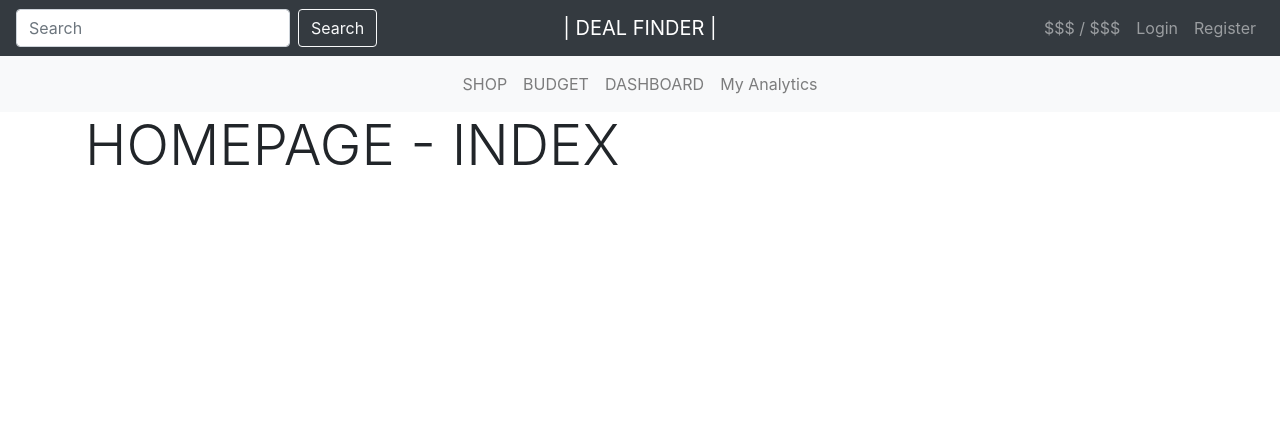
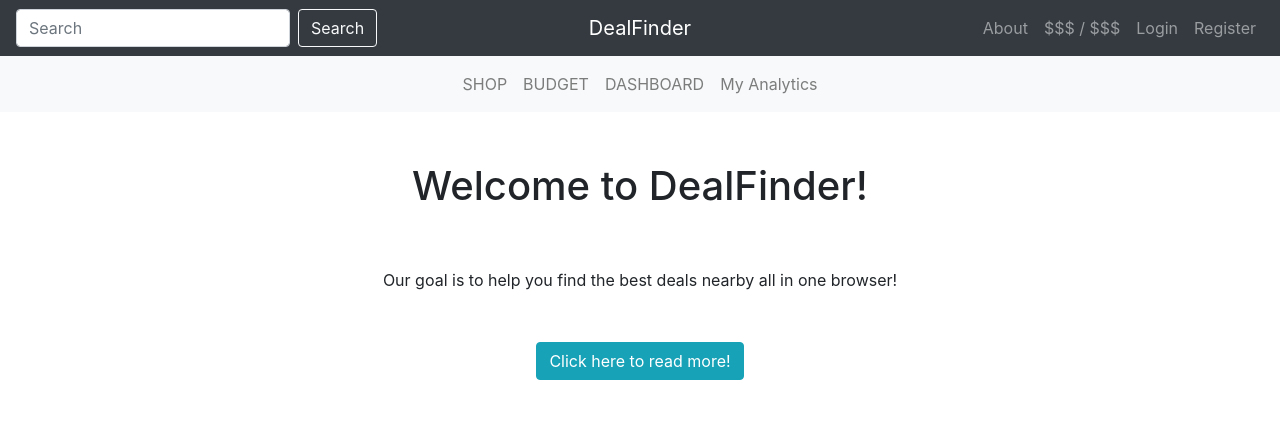
Before and after one commit to NihalKPatel/Deal-Finder, a Django app: page /deals/ in a window 1280 px wide. Shown: the top 429 px of the page. Run offline with Django 3.2, Linux system fonts and the light colour scheme; some libraries are stand-ins or nearby versions.

Commit message:
add about and index page

```diff
--- a/deals/templates/base.html
+++ b/deals/templates/base.html
@@ -10,6 +10,8 @@
 
     <!-- Bootstrap CSS -->
     <link rel="stylesheet" href="https://stackpath.bootstrapcdn.com/bootstrap/4.3.1/css/bootstrap.min.css" integrity="sha384-ggOyR0iXCbMQv3Xipma34MD+dH/1fQ784/j6cY/iJTQUOhcWr7x9JvoRxT2MZw1T" crossorigin="anonymous">
+    <!-- FontAwesome -->
+    <link rel="stylesheet" href="https://cdn.jsdelivr.net/npm/@fortawesome/fontawesome-free@5.15.3/css/fontawesome.min.css">
     <!-- CSS -->
     {% load static %}
     <link rel="stylesheet" href="{% static 'css/styles.css' %}">
@@ -32,7 +34,7 @@
     </div>
     <div class="mx-auto order-0">
         <!-- Links to "Deal Finder" to index page. Works like homepage button -->
-        <a class="navbar-brand mx-auto" href="{% url 'index' %}">| DEAL FINDER |</a>
+        <a class="navbar-brand mx-auto" href="{% url 'index' %}">DealFinder</a>
         <button class="navbar-toggler" type="button" data-toggle="collapse" data-target=".dual-collapse2">
             <span class="navbar-toggler-icon"></span>
         </button>
@@ -40,6 +42,10 @@
 
     <div class="navbar-collapse collapse w-100 order-3 dual-collapse2">
         <ul class="navbar-nav ml-auto">
+            <li class="nav-item">
+                <!--Links to about page-->
+                <a class="nav-item nav-link" href="{% url 'about' %}">About</a>
+            </li>
             <li class="nav-item">
                 <!-- Links to budget app and also shows the "used budget/max budget" -->
                 <a class="nav-link" href="#">$$$ / $$$</a>
@@ -104,6 +110,7 @@
 
 
 
+
     {% if messages %}
         {% for message in messages %}
             <div class="alert alert-{{ message.tags }}">
--- a/deals/templates/index.html
+++ b/deals/templates/index.html
@@ -1,5 +1,63 @@
 {% extends "base.html" %}
 
+
 {% block content %}
-<h2 class="display-4">HOMEPAGE - INDEX</h2>
+
+<head>
+    <meta charset="utf-8">
+    <!-- Font Awesome-->
+    <link rel="stylesheet" href="https://cdn.jsdelivr.net/npm/@fortawesome/fontawesome-free@5.15.3/css/fontawesome.min.css">
+    <style>
+        .row
+        {
+            margin-top: 50px;
+            margin-bottom: 50px;
+        }
+        .btn
+        {
+            margin-top: 50px;
+            margin-bottom: 50px;
+
+        }
+        .about-content
+        {
+            padding-top: 50px;
+        }
+        .icon
+        {
+            font-size: 40px;
+            margin: 20px auto;
+            padding: 20px;
+            height: 80px;
+            width: 80px;
+            border: 1px solid #fff;
+            border-radius: 50%;
+        }
+    </style>
+</head>
+<body>
+    <!----- About----->
+    <section id="about">
+        <div class="container">
+            <div class="row">
+                <div class="col-md-12 text-center">
+                    <!---
+                    <div class="icon">
+                        <i class="fas fa-piggy-bank"></i>
+                    </div>
+                    --->
+                    <h1>Welcome to DealFinder!</h1>
+                    <div class="about-content">
+                        Our goal is to help you find the best deals nearby
+                        all in one browser!
+                    </div>
+                    <a href="{% url 'about' %}" class="btn btn-info">Click here to read more!</a>
+                </div>
+                <div class="col-md-6"></div>
+
+            </div>
+        </div>
+    </section>
+</body>
+
 {% endblock %}
--- a/deals/urls.py
+++ b/deals/urls.py
@@ -10,6 +10,7 @@ from django.views.generic import TemplateView
 urlpatterns = [
     path('', views.index, name='index'),
     path('profile', views.profile, name='profile'),
+    path('about/', views.about, name='about'),
     path('shop', views.shop, name='shop'),
     path('budget', views.budget, name='budget'),
     path('budget/<int:pk>/update/', views.BudgetUpdate.as_view(), name='budget_update'),
--- a/deals/views.py
+++ b/deals/views.py
@@ -29,6 +29,11 @@ def shop(request):
 # View to handle the dashboard template
 def dashboard(request):
     return render(request, 'pages/dashboard.html')
+
+
+# View to handle the about page
+def about(request):
+    return render(request, 'pages/about.html')
 
 
 # View to handle the budget template and process GET requests
@@ -148,12 +153,14 @@ class ShoppingListCreate(LoginRequiredMixin, CreateView):
         form.instance.type = 'S'
         return super().form_valid(form)
 
+
 # generic update view for updating lists
 class ShoppingListUpdate(LoginRequiredMixin, UpdateView):
     model = List
     template_name = 'pages/shopping_list_update.html'
     fields = ['name']
     success_url = reverse_lazy('shopping_list')
+
 
 # generic delete view for deleting lists
 class ShoppingListDelete(LoginRequiredMixin, DeleteView):
@@ -167,7 +174,7 @@ class AddProductView(FormView):
     template_name = "pages/product_create.html"
     form_class = ProductForm
 
-    #if the form is valid create the new product and add it to a list
+    # if the form is valid create the new product and add it to a list
     def form_valid(self, form):
         name = form.cleaned_data['name']
         link = form.cleaned_data['link']
@@ -178,6 +185,7 @@ class AddProductView(FormView):
         product.save()
         List.objects.get(id=list.id).products.add(Product.objects.get(id=product.id))
         return redirect(reverse_lazy('budget'))
+
 
 # generic create view for creating a budget
 class BudgetCreateView(CreateView):
@@ -197,6 +205,7 @@ class BudgetCreateView(CreateView):
         context['form'].fields['list'].queryset = List.objects.filter(profile_id=self.request.user.id)
         return context
 
+
 # generic update view for updating budgets
 class BudgetUpdate(LoginRequiredMixin, UpdateView):
     model = Budget
@@ -210,19 +219,23 @@ class BudgetUpdate(LoginRequiredMixin, UpdateView):
         context['form'].fields['list'].queryset = List.objects.filter(profile_id=self.request.user.id)
         return context
 
+
 # generic delete view for deleting budgets
 class BudgetDelete(LoginRequiredMixin, DeleteView):
     model = Budget
     template_name = 'pages/shopping_list_delete.html'
     success_url = reverse_lazy('budget')
 
+
 # view to handle the details template
 def details(request):
     return render(request, 'pages/details.html')
 
+
 # view to handle the notifications template
 def notification(request):
     return render(request, 'pages/notification.html')
+
 
 # view to handle the register form, using POST http requests for security
 def register(request):
@@ -236,6 +249,7 @@ def register(request):
     else:
         form = UserRegisterForm()
     return render(request, 'registration/register.html', {'form': form})
+
 
 # view to handle viewing of the profile
 # also acting as an updateview for the profile on the same page
@@ -262,6 +276,7 @@ def profile(request):
 
     return render(request, 'pages/profile.html', context)
 
+
 # view only accessible to staff members (currently the superuser) allowing you to scrape data
 # from your chosen store in one click and storing it in the database
 @staff_member_required(redirect_field_name='/accounts/login/')
@@ -271,9 +286,11 @@ def staff(request):
 
     return render(request, 'pages/staff.html')
 
+
 # view to handle the analytics template
 def analytics(request):
     return render(request, 'pages/analytics.html')
+
 
 # view to handle the chart
 class LineChartJSONView(BaseLineChartView):
```
Also changed, not shown: deals/templates/pages/about.html (added, +57 -0 lines), deals/static/css/styles.css (line endings or trailing spaces), deals/templates/static/css/styles.css (line endings or trailing spaces).
